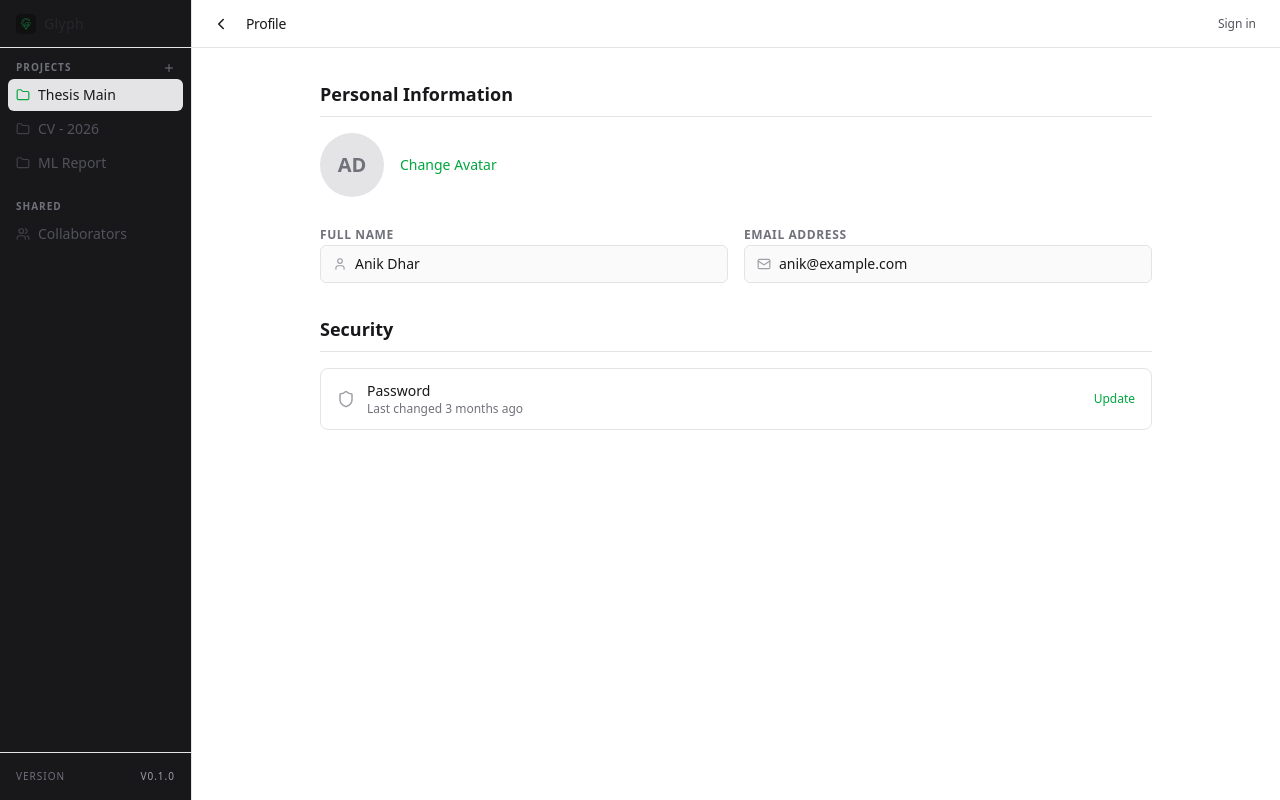
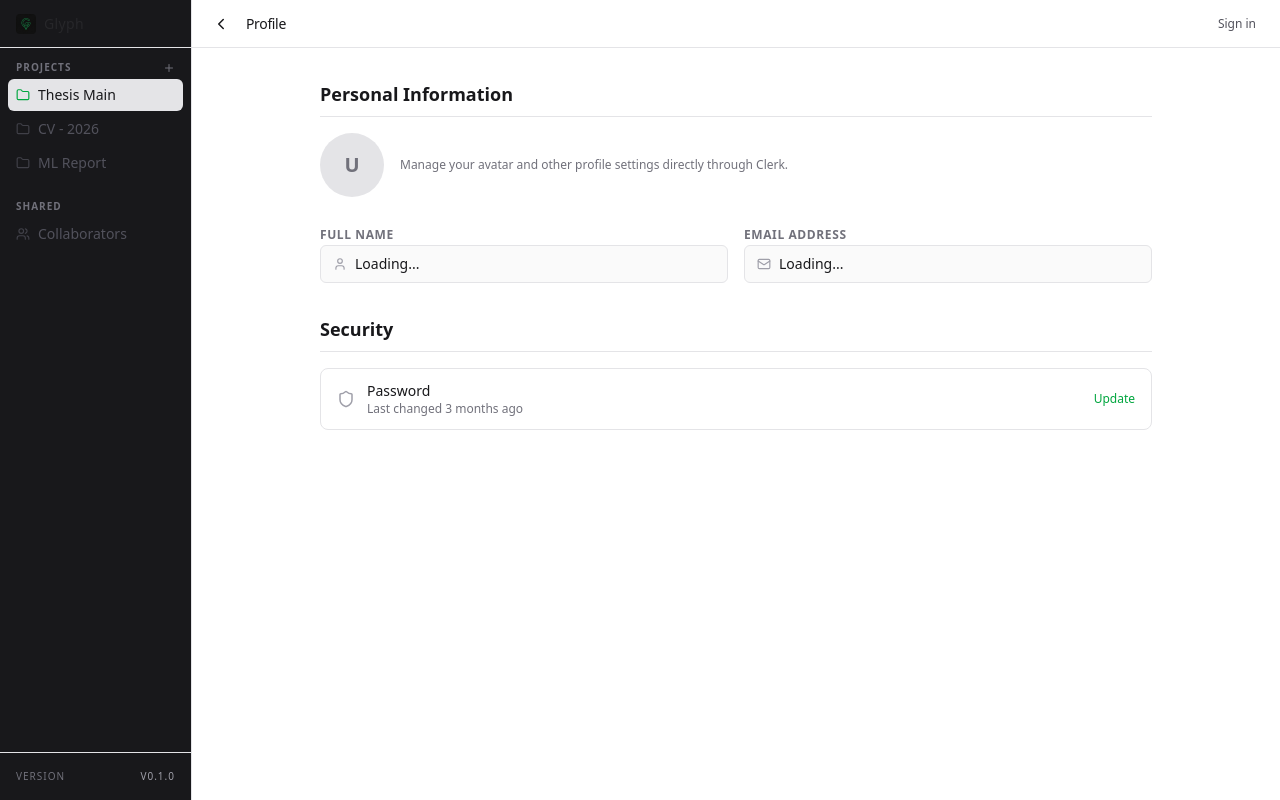
Before and after one commit to coderanik/Glyph, a Next.js app in the folder frontend/: page /profile in a window 1280 px wide. Built offline with nearby package versions, Linux system fonts and the light colour scheme; no server answers.

Commit message:
feat(profile): integrate Clerk user profile management UI

```diff
--- a/frontend/src/app/profile/page.tsx
+++ b/frontend/src/app/profile/page.tsx
@@ -3,10 +3,17 @@
 import Sidebar from "@/components/Sidebar";
 import UserDropdown from "@/components/UserDropdown";
 import { useRouter } from "next/navigation";
-import { ChevronLeft, User, Mail, Shield, Bell } from "lucide-react";
+import { ChevronLeft, User, Mail, Shield } from "lucide-react";
+import { useUser } from "@clerk/nextjs";
+import Image from "next/image";
 
 export default function ProfilePage() {
   const router = useRouter();
+  const { user, isLoaded } = useUser();
+
+  const name = isLoaded && user ? [user.firstName, user.lastName].filter(Boolean).join(" ") || user.username || "User" : "Loading...";
+  const email = isLoaded && user ? user.primaryEmailAddress?.emailAddress ?? "N/A" : "Loading...";
+  const userInitials = isLoaded && user ? (user.firstName?.[0] ?? "").toUpperCase() + (user.lastName?.[0] ?? "").toUpperCase() || "U" : "U";
 
   return (
     <div className="flex bg-white dark:bg-zinc-950 h-screen overflow-hidden text-zinc-900 dark:text-zinc-100">
@@ -34,12 +41,22 @@ export default function ProfilePage() {
               </h3>
               <div className="grid gap-6">
                 <div className="flex items-center gap-4">
-                  <div className="w-16 h-16 rounded-full bg-zinc-200 dark:bg-zinc-800 flex items-center justify-center text-xl font-bold text-zinc-500">
-                    AD
+                  {isLoaded && user?.imageUrl ? (
+                    <Image
+                      src={user.imageUrl}
+                      alt="Avatar"
+                      width={64}
+                      height={64}
+                      className="rounded-full border border-zinc-200 dark:border-zinc-800"
+                    />
+                  ) : (
+                    <div className="w-16 h-16 rounded-full bg-zinc-200 dark:bg-zinc-800 flex items-center justify-center text-xl font-bold text-zinc-500">
+                      {userInitials}
+                    </div>
+                  )}
+                  <div className="text-xs text-zinc-500">
+                    Manage your avatar and other profile settings directly through Clerk.
                   </div>
-                  <button className="text-sm text-green-600 hover:text-green-700 font-medium">
-                    Change Avatar
-                  </button>
                 </div>
 
                 <div className="grid sm:grid-cols-2 gap-4">
@@ -49,7 +66,7 @@ export default function ProfilePage() {
                     </label>
                     <div className="flex items-center gap-2 px-3 py-2 bg-zinc-50 dark:bg-zinc-900 border border-zinc-200 dark:border-zinc-800 rounded-md text-sm">
                       <User size={14} className="text-zinc-400" />
-                      <span>Anik Dhar</span>
+                      <span>{name}</span>
                     </div>
                   </div>
                   <div className="space-y-1">
@@ -58,12 +75,13 @@ export default function ProfilePage() {
                     </label>
                     <div className="flex items-center gap-2 px-3 py-2 bg-zinc-50 dark:bg-zinc-900 border border-zinc-200 dark:border-zinc-800 rounded-md text-sm">
                       <Mail size={14} className="text-zinc-400" />
-                      <span>anik@example.com</span>
+                      <span>{email}</span>
                     </div>
                   </div>
                 </div>
               </div>
             </section>
+
 
             <section>
               <h3 className="text-lg font-semibold mb-4 border-b border-zinc-200 dark:border-zinc-800 pb-2">
```
